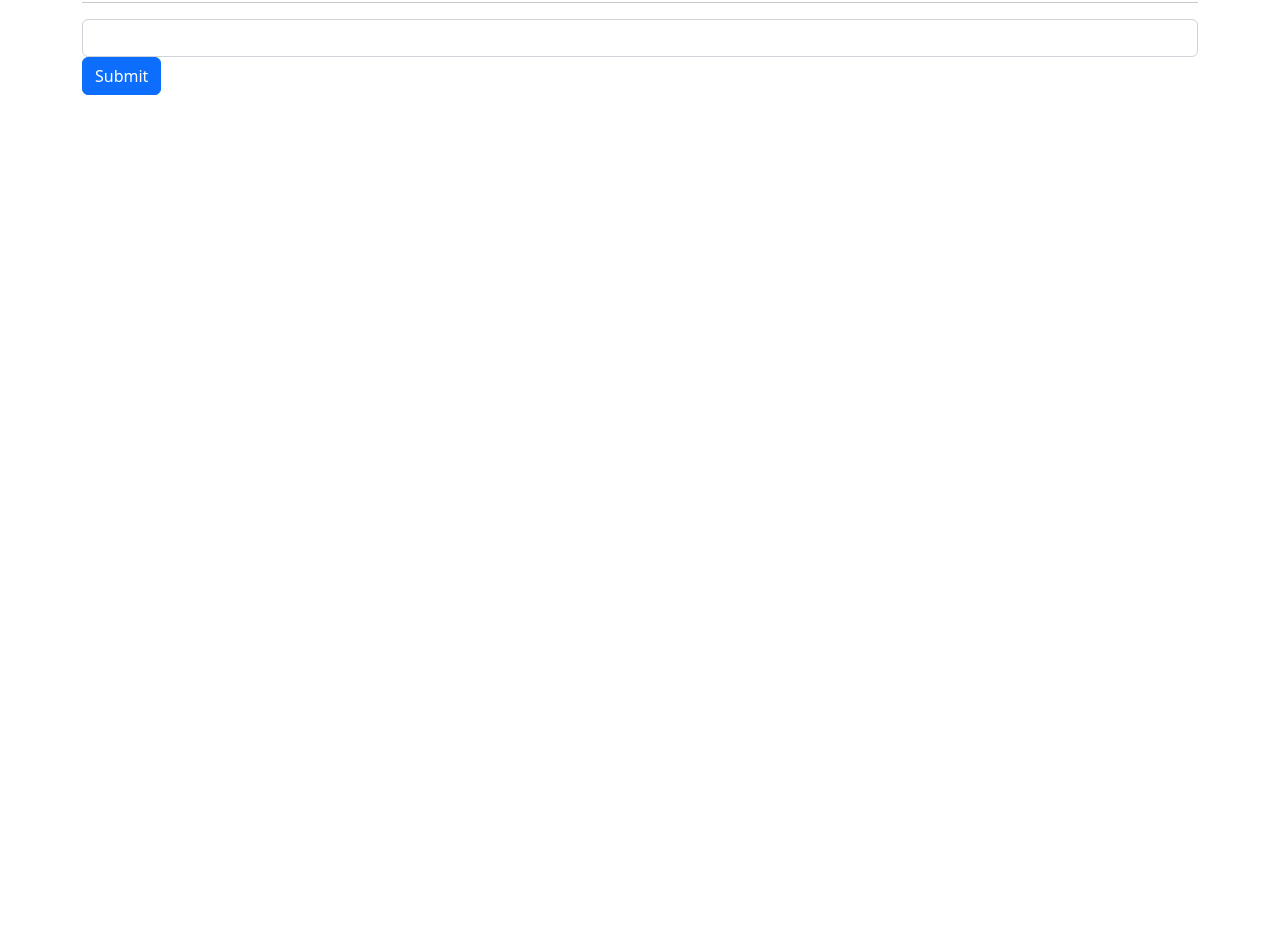
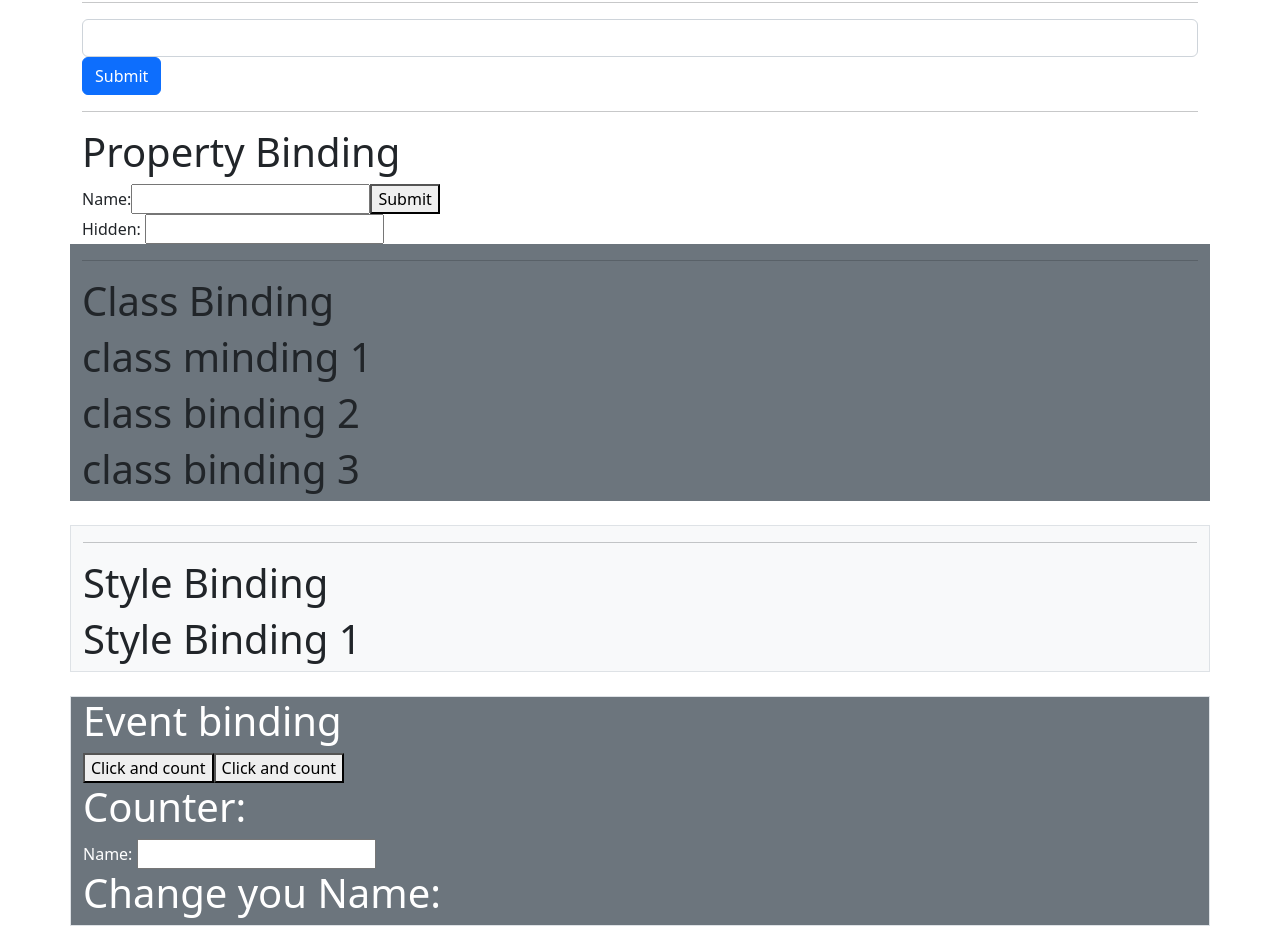
Before and after one commit to Kdreddy2582/Angular15, an Angular app: page / in a window 1280 px wide. Shown: the part 560-1510 px from the top of the page. Before the commit the page ends 800 px from the top, so only its background shows below. Built offline with nearby package versions, Linux system fonts and the light colour scheme.

Commit message:
Update app.component.html

```diff
--- a/src/app/app.component.html
+++ b/src/app/app.component.html
@@ -17,6 +17,7 @@
       <h2>{{ customDate + "Today Time" }}</h2>
       <hr />
       <h1>{{ test() }}</h1>
+
     </div>
   </div>
   <div class="row">
@@ -27,7 +28,71 @@
 
     </div>
   </div>
+
+  <div class="row">
+    <div class="col-lg-12">
+      <hr>
+      <h1>Property Binding</h1>
+      <!-- <pre>
+        <code>
+          //Syntax: {{ //Property }}
+        </code>
+      </pre> -->
+      Name:<input type="text">
+      <button [disabled]="isbtnDisabled">Submit </button><br>
+      Hidden: <input type="text" [hidden]="istxtHidden">
+
+    </div>
+  </div>
+  <div class="row bg-secondary">
+    <div class="col-lg-12">
+      <hr>
+      <h1 [class]= "isActive?'active':'inActive'">Class Binding</h1>
+      <!-- <pre>
+        <code>
+          //Syntax: {{ //Property }}
+        </code>
+      </pre> -->
+      <h1 [class]="{c1:true}">class minding 1</h1>
+      <h1 [class]="{c1:applyC1}">class binding 2</h1>
+      <h1 [class]="['c1', 'active']">class binding 3</h1>
+    </div>
+  </div>
+  <div class="row bg-light border my-4">
+    <div class="col-lg-12">
+      <hr>
+      <h1 [style]="{color:colorVar}">Style Binding</h1>
+      <!-- <pre>
+        <code>
+          //Syntax: {{ //Property }}
+        </code>
+      </pre> -->
+      <h1 [style.color]="colorVar">Style Binding 1</h1>
+      <!-- <h1 [style.color]="myStyle">class binding 2</h1> -->
+    </div>
+  </div>
+  <div class="row bg-secondary border my-4">
+    <div class="col-lg-12 text-white">
+      <h1>Event binding</h1>
+      <!-- <pre>
+        <code>
+          //Syntax: (eventName) = somefun()
+                    on-eventname = somefun()
+        </code>
+      </pre> -->
+      <button (click)="increment()">Click and count</button>
+      <button (click)="decrement()">Click and count</button>
+      <h1>Counter: {{counter}}</h1>
+
+      Name: <input type="text" (input)="changeName($event)">
+      <!-- Name: <input type="text" on-input="changeName($event)"> -->
+      <h1>Change you Name: {{name}}</h1>
+
+
+    </div>
+  </div>
 </div>
+
 <div class="container">
   <div class="row">
     <div class="col-lg-12">
```
